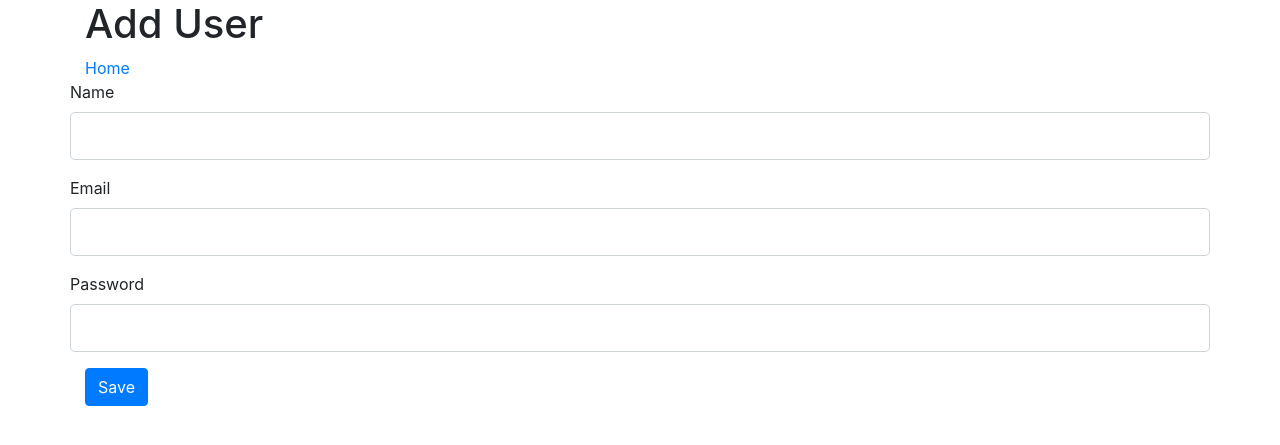
After one commit to yavemu/php_database, a PHP site: page /add.php in a window 1280 px wide. The commit adds this page. Shown: the top 445 px of the page. Run offline with PHP 8.4, Linux system fonts and the light colour scheme.

Commit message:
Insertar datos en nuestra base de datos

```diff
--- /dev/null
+++ b/add.php
@@ -0,0 +1,71 @@
+<?php
+
+if (!empty($_POST)) {
+
+	require_once 'config.php';
+
+	$name = $_POST['name'];
+	$email = $_POST['email'];
+	$password = md5($_POST['password']);
+
+	// sentencia SQL INSERT
+	$sql = "INSERT INTO users (name, email, password) VALUES (:name, :email, :password)";
+
+	$query = $pdo->prepare($sql);
+
+
+	$result = $query->execute([
+        'name' => $name,
+        'email' => $email,
+        'password' => $password
+    ]);
+
+	if ($result) {
+		$mensaje = "Se guardo exitosamente.";
+	}
+	else{
+		$mensaje = "Se presento un problema y no se guardo la información.";
+	}
+}
+
+?>
+<!DOCTYPE html>
+<html lang="en">
+<head>
+	<meta charset="UTF-8">
+	<title>Curso PHP - Base de datos</title>
+	<link href="https://stackpath.bootstrapcdn.com/bootstrap/4.1.1/css/bootstrap.min.css" rel="stylesheet" integrity="sha384-WskhaSGFgHYWDcbwN70/dfYBj47jz9qbsMId/iRN3ewGhXQFZCSftd1LZCfmhktB" crossorigin="anonymous">
+
+</head>
+<body>
+	<div class="container">
+		<h1>Add User</h1>
+		<a href="index.php">Home</a>
+
+		<?php if (!empty($mensaje)): ?>
+			<div class="row alert alert-success"><?= $mensaje; ?></div>
+		<?php endif ?>
+
+		<form action="add.php" method="POST">
+
+			<div class="form-group row">
+				<label for="name">Name</label>
+				<input type="text" required class="form-control form-control-lg" name="name" id="name">
+			</div>
+
+			<div class="form-group row">
+				<label for="email">Email</label>
+				<input type="email" required class="form-control form-control-lg" name="email" id="email">
+			</div>
+
+			<div class="form-group row">
+				<label for="password">Password</label>
+				<input type="password" required class="form-control form-control-lg" name="password" id="password">
+			</div>
+
+			<input type="submit" class="btn btn-primary" value="Save">
+
+		</form>
+	</div>
+</body>
+</html>
```
Also changed, not shown: config.php (added, +13 -0 lines), index.php (+1 -14 lines).
